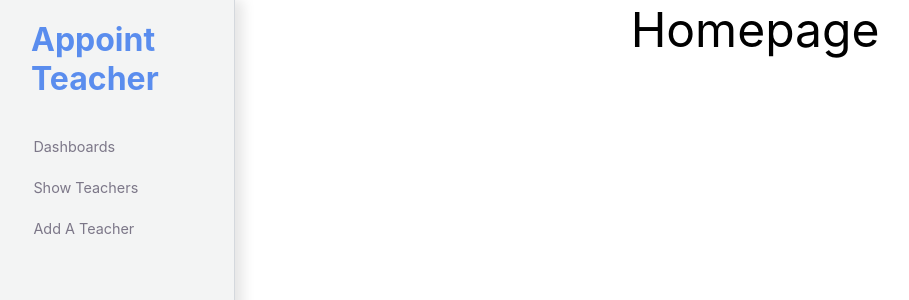
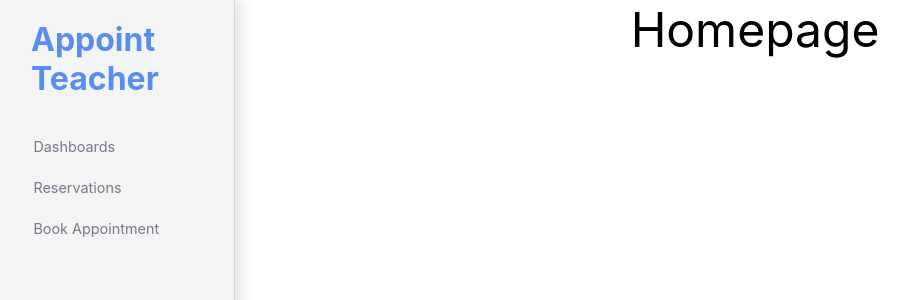
Before and after one commit to sabetech/teacher_appointment_frontend, a React (Create React App) app: page / in a window 1280 px wide. Shown: the top 300 px of the page, without its empty margins (5-914 px from the left). Built offline with nearby package versions, Linux system fonts and the light colour scheme; some icons are missing.

Commit message:
Updated data

```diff
--- a/src/components/SidebarData.js
+++ b/src/components/SidebarData.js
@@ -20,13 +20,13 @@ import {
   },
   {
     id: 2,
-      name: "Show Teachers",
+    name: "Reservations",
     path: "showteachers",
     icon: <LayoutIcon />,
   },
   {
     id: 3,
-        name: "Add a teacher",
+    name: "Book appointment",
     path: "addteacher",
     icon: <RolesIcon />,
   },
```
Lines whose indentation alone changed are shown as unchanged.
